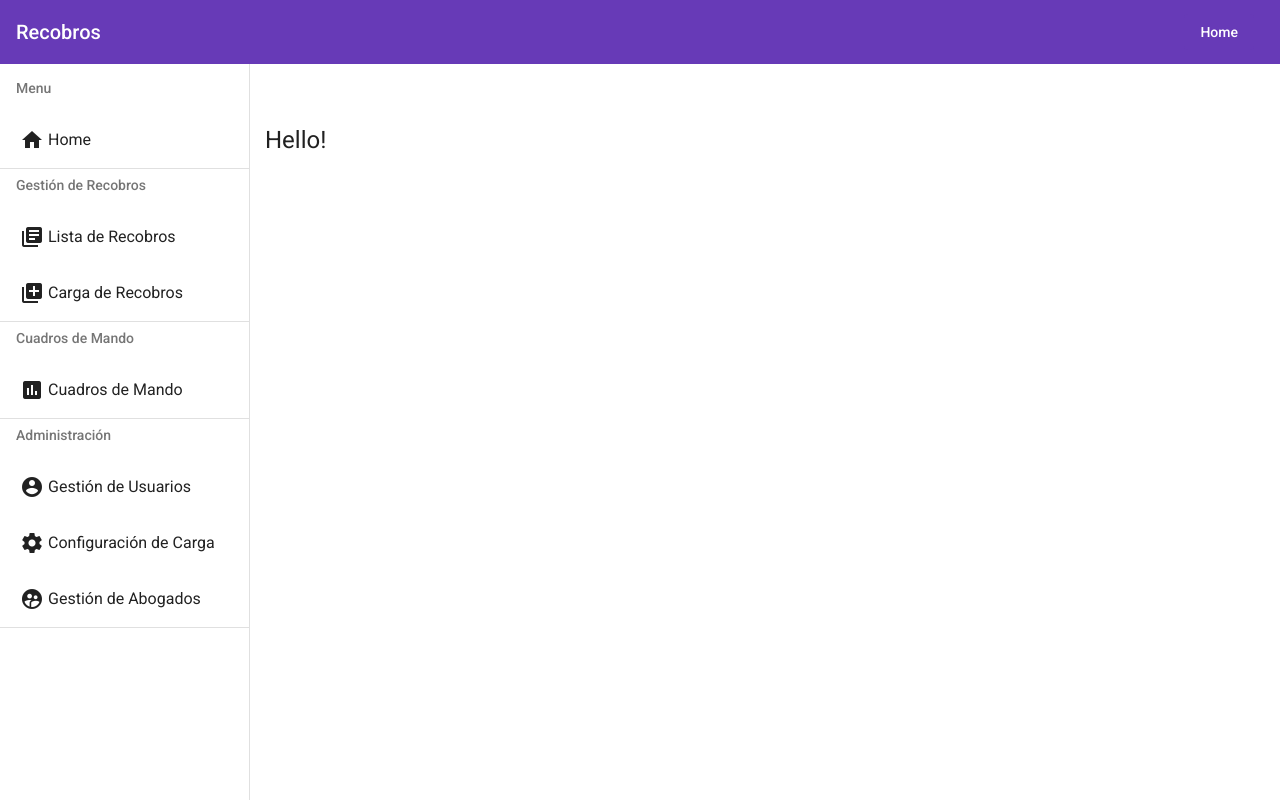
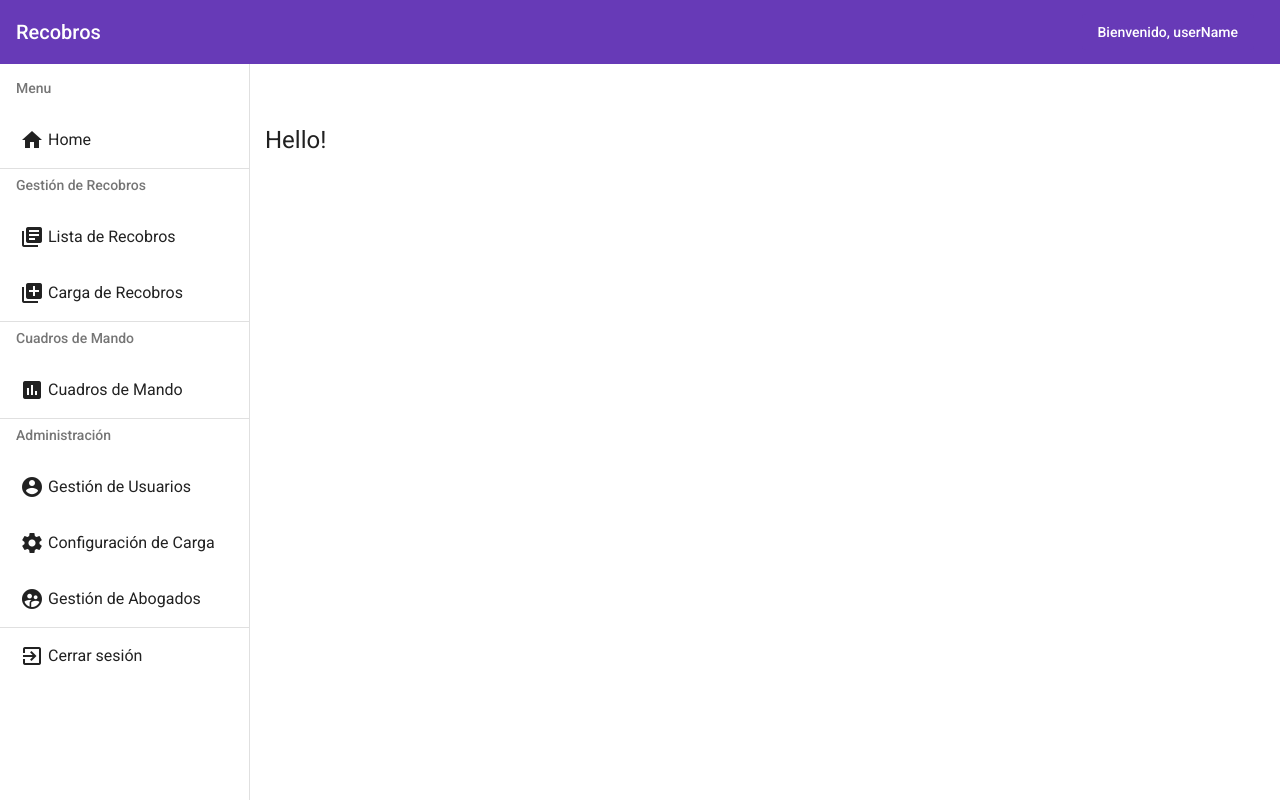
Before and after one commit to hmouhtar/ng-recobros, an Angular app: page /home in a window 1280 px wide. Built offline with nearby package versions, Linux system fonts and the light colour scheme; sample sign-in values are in the browser's storage.

Commit message:
Added logout

```diff
--- a/projects/recobros/src/app/core/layout/main-layout/main-layout.component.html
+++ b/projects/recobros/src/app/core/layout/main-layout/main-layout.component.html
@@ -8,7 +8,7 @@
     <mat-toolbar color="primary">
       Recobros
       <span class="spacer"></span>
-      <button mat-flat-button color="primary" routerLink="home">Home</button>
+      <button mat-flat-button color="primary" routerLink="home">Bienvenido, userName</button>
     </mat-toolbar>
   </ng-template>
 </header>
@@ -31,6 +31,12 @@
           </a>
           <mat-divider></mat-divider>
         </div>
+        <div>
+          <a mat-list-item (click)="logout()">
+            <mat-icon matListIcon>exit_to_app</mat-icon>
+            Cerrar sesión
+          </a>
+        </div>
       </mat-nav-list>
     </mat-sidenav>
     <mat-sidenav-content>
--- a/projects/recobros/src/app/core/layout/main-layout/main-layout.component.ts
+++ b/projects/recobros/src/app/core/layout/main-layout/main-layout.component.ts
@@ -46,4 +46,8 @@ export class MainLayoutComponent implements OnInit {
       // }
     });
   }
+
+  logout() {
+    if (confirm('Deseas cerrar sesión?')) this.authenticationService.logout();
+  }
 }
--- a/projects/recobros/src/app/core/services/authentication.service.ts
+++ b/projects/recobros/src/app/core/services/authentication.service.ts
@@ -4,13 +4,14 @@ import { BehaviorSubject, Observable } from 'rxjs';
 import { map, tap } from 'rxjs/operators';
 import { User } from '../../shared/models/user';
 import { Config } from 'projects/recobros/src/constants';
+import { Router } from '@angular/router';
 
 @Injectable({ providedIn: 'root' })
 export class AuthenticationService {
   private currentUserSubject: BehaviorSubject<User | null>;
   public currentUser: Observable<User | null>;
 
-  constructor(private http: HttpClient) {
+  constructor(private http: HttpClient, private router: Router) {
     let storedUser = localStorage.getItem('currentUser');
     this.currentUserSubject = new BehaviorSubject<User | null>(null);
     if (storedUser !== null) {
@@ -58,5 +59,6 @@ export class AuthenticationService {
     localStorage.removeItem('token');
     localStorage.removeItem('currentUser');
     this.currentUserSubject.next(null);
+    this.router.navigate(['login']);
   }
 }
```
